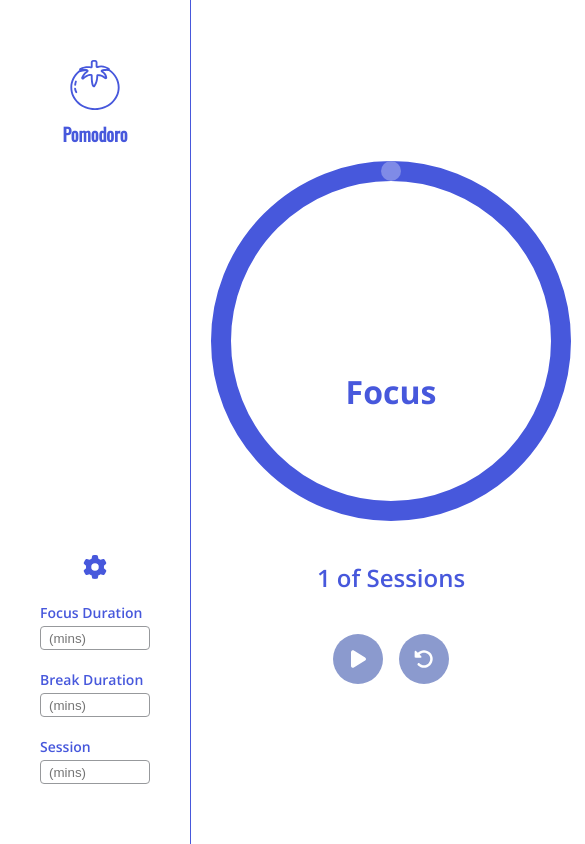
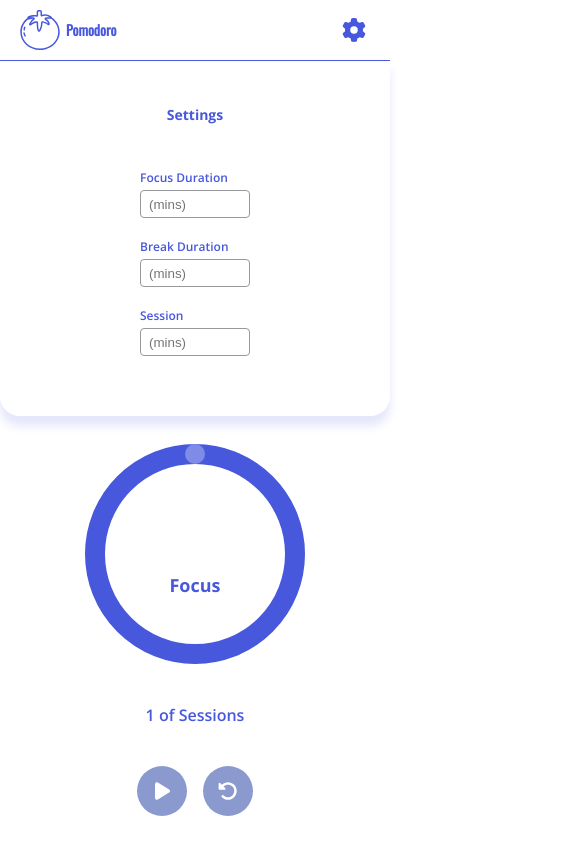
Before and after one commit to Wenying0808/pomodoro, a React (Create React App) app: page / in a window 390 px wide. Shown: the whole page, 585 px wide, since content can reach past the window. Built offline with nearby package versions, Linux system fonts and the light colour scheme.

Commit message:
Responsive to Mobile Size

```diff
--- a/src/App.css
+++ b/src/App.css
@@ -8,17 +8,74 @@
 }
 
 .Wrapper{
+  box-sizing: border-box;
+
+  position: fixed;
+  top: 0px;
+  left: 125px;
   display: flex;
+  flex-direction: row;
+
+  height: 100%;
+  width: calc(100% - 71px);
 }
-.pane{
-  display: flex;
-  padding: 60px 40px;
+
+
+
+.settings-pane{
+  box-sizing: border-box;
+  display: inline-flex;
+  height: 100vh;
+  padding: 100px 40px;
   flex-direction: column;
-  justify-content: space-between;
+  justify-content: center;
   align-items: center;
-  align-self: stretch;
+  gap: 40px;
 
-  border-right: 1px solid var(--RoyalBlue, #4758DC);
+  border-radius: 0px 20px 20px 0px;
+  background: var(--White, #FFF);
+  box-shadow: 5px 5px 10px 0px rgba(71, 88, 220, 0.15);
+
+
+
+}
+
+/*Add animation*/
+
+/*Horizontal Slide*/
+@keyframes slideInX {
+  from {
+    transform: translateX(-100%);
+  }
+  to {
+    transform: translateX(0);
+  }
+}
+
+/*Vertical Slide*/
+@keyframes slideInY {
+  from {
+    transform: translateY(-100%);
+  }
+  to {
+    transform: translateY(0);
+  }
+}
+
+.settings-pane.slide-in{
+  animation: slideInX 0.5s ease-in-out;
+}
+
+
+
+.settings-pane-title{
+  color: var(--RoyalBlue, #4758DC);
+  font-family: "Open Sans";
+  font-size: 18px;
+  font-style: normal;
+  font-weight: 700;
+  line-height: 28px; /* 155.556% */
+
 }
 
 .settings{
@@ -45,10 +102,11 @@
   font-weight: 600;
   line-height: normal;
 }
+
 input{
   box-sizing: border-box;
   width: 110px;
-  height: 24px;
+  height: 28px;
   padding: 8px;
   border-radius: 4px;
   border: 1px solid var(--Manatee, #97999C);
@@ -64,8 +122,12 @@ input:active{
 
 
 .timer{
+  box-sizing: border-box;
+
+  position: relative;
   flex-grow: 1;
-  height:calc(100vh - 40px);
+  height: 100vh;
+  width: 100vw;
 
   display: flex;
   padding: 20px;
@@ -87,23 +149,6 @@ input:active{
   line-height: normal;
 }
 
-.session-name{
-  color: var(--RoyalBlue, #4758DC);
-  font-family: "Open Sans";
-  font-size: 32px;
-  font-style: normal;
-  font-weight: 700;
-  line-height: normal;
-}
-
-.session-name-break{
-  color: var(--Lavender, #BB6BD9);
-}
-
-.session-name-complete{
-  color: var(--Salem, #058F23);
-}
-
 .session-display{
   color: var(--RoyalBlue, #4758DC);
   font-family: "Open Sans";
@@ -118,3 +163,51 @@ input:active{
   align-items: center;
   gap: 16px;
 }
+
+
+@media only screen and (max-width: 767px) {
+
+  .Wrapper{
+    position: fixed;
+    top: 61px;
+    left: 0px;
+
+    flex-direction: column;
+
+    width: 100%;
+    height: calc(100% - 61px);
+  }
+
+
+  .settings-pane{
+    display: flex;
+    box-sizing: border-box;
+    height: auto;
+    width:100vw;
+    padding: 40px 0px 60px  0px;
+
+    border-radius: 0px 0px 20px 20px;
+    box-shadow: 0px 10px 10px 0px rgba(71, 88, 220, 0.15);
+  }
+
+  .settings-pane.slide-in{
+    animation: slideInY 0.5s ease-in-out;
+  }
+
+  .settings-pane-title{
+    font-size: 14px;
+  }
+
+  .input-label{
+    font-size: 12px;
+  }
+
+  .remaining-time{
+    font-size: 40px;
+  }
+
+  .session-display{
+    font-size: 16px;
+  }
+
+}
--- a/src/App.js
+++ b/src/App.js
@@ -1,13 +1,10 @@
-
 import './App.css';
 import React, {useState, useEffect} from 'react';
+import Navbar from './navbar/navbar';
 import TimerButton from './timerButton/timerButton';
 import { faPlay, faPause, faRotateLeft } from '@fortawesome/free-solid-svg-icons';
 import beepSound from './audio_BeepSound.wav';
-import Logo from './logo/logo';
-import IconButton from './IconButton/IconButton';
-import { FontAwesomeIcon } from '@fortawesome/react-fontawesome';
-import { faGear } from '@fortawesome/free-solid-svg-icons';
+
 import CircularProgressTimer from './curcularProgress/circularProgressTimer';
 
 
@@ -23,14 +20,25 @@ function App() {
   const [isSettingsEmpty, setIsSettingsEmpty] = useState (true);
   const [isSettingsVisible, setIsSettingsVisible] = useState (true);
   const [progressValue, setProgressValue] = useState(0);
+  const [radius, setRadius] = useState(window.innerWidth < 767 ? 100 : 170);
+
+  /*Make sure the timer dynamically changes when resizing - to be fixed */
+  useEffect(() => {
+    const handleResize = () => {
+      setRadius(window.innerWidth < 767 ? 100 : 170); // Update radius based on window width
+    };
+
+    window.addEventListener('resize', handleResize);
+
+    return () => {
+      window.removeEventListener('resize', handleResize);
+    };
+  }, []);
 
 
   useEffect (() => {
     let interval;
     if (timerRunning) {
-
-
-
       // Decrease remaining time every second
       interval = setInterval(() => {
         //create an array which contains minutes and seconds as separate string, then convert string to number by parseFloat
@@ -51,13 +59,17 @@ function App() {
           beepAudio.play();
         }
 
+
         //calculate animation of circular progress
-        const duration = timerType === 'Focus' ? focusDuration : breakDuration;
-        const circumference = 2 * Math.PI * 170 // radius is 90
-        const progressIncrement = circumference / (duration * 60); // Calculate the increment per second to reach 1000
-        const newProgress = progressValue + progressIncrement;
-        const progress = Math.min(newProgress, circumference); // Ensure progress doesn't exceed 1000
-        setProgressValue(progress);
+
+          const duration = timerType === 'Focus' ? focusDuration : breakDuration;
+          const circumference = 2 * Math.PI * radius
+          const progressIncrement = circumference / (duration * 60); // Calculate the increment per second to reach 1000
+          //const newProgress = progressValue + progressIncrement;
+
+          //make sure that the progressValue is up-to-date when resizing
+          setProgressValue(prevProgressValue => prevProgressValue + progressIncrement);
+
 
         //check if the timer has reached 00:00
         if (newTime === '00:00') {
@@ -95,7 +107,7 @@ function App() {
     }
     return () => clearInterval(interval); // Cleanup on unmount
 
-  }, [timerRunning, timerType, remainingTime, sessionCount, totalSessionCount, focusDuration, breakDuration]);
+  }, [timerRunning, timerType, remainingTime, sessionCount, totalSessionCount, focusDuration, breakDuration, progressValue, radius]);
 
   const formatTime = (durationInSeconds) => {
     const minutes = Math.floor(durationInSeconds / 60);
@@ -146,12 +158,14 @@ function App() {
 
   return (
     <div className='App'>
+      <Navbar onClickSettings={toggleSettingsVisibility}/>
       <div className='Wrapper'>
-        <div className='pane'>
-          <Logo/>
+        {isSettingsVisible && (
+        <div className={`settings-pane ${isSettingsVisible ? 'slide-in' : ''}`}>
+          <div className='settings-pane-title'>
+            Settings
+          </div>
           <div className='settings'>
-            <IconButton icon={<FontAwesomeIcon icon={faGear} size="xl"></FontAwesomeIcon>} tooltipText={isSettingsVisible? "Hide Settings" :"Show Settings"} onClick={toggleSettingsVisibility}/>
-            {isSettingsVisible && (
               <><div className='focus-duration'>
                 <span className='input-label'>Focus Duration </span>
                 <input type='number' id='focus-duration' name='focus-duration' placeholder='(mins)' value={focusDuration} min='1' max='60' required onChange={handleFocusDurationChange}></input>
@@ -162,11 +176,9 @@ function App() {
                   <span className='input-label'>Session</span>
                   <input type='number' id='total-session-count' name='total-session-count' placeholder='(mins)' value={totalSessionCount} min='1' max='100' required onChange={handleTotalSessionCountChange}></input>
                 </div></>
-            )}
-
 
           </div>
-        </div>
+        </div>)}
 
 
         <div className='timer'>
--- a/src/IconButton/IconButton.jsx
+++ b/src/IconButton/IconButton.jsx
@@ -7,18 +7,18 @@ const IconButton = (
     icon,
     onClick,
     onMouseover,
-    tooltipText,
+
     }) => {
         const getClassName = () => {
             let className = `IconButtonDiv ${disabled ? "disabled" : ""}`;
             return className;
         };
     return(
-        <Tooltip tooltipText={tooltipText} >
+
             <div className={getClassName()} onClick={onClick} onMouseOver={onMouseover}>
             {icon}
             </div>
-        </Tooltip>
+
 
         );
 };
--- a/src/curcularProgress/circularProgressTimer.jsx
+++ b/src/curcularProgress/circularProgressTimer.jsx
@@ -7,25 +7,37 @@ import { faCheck } from '@fortawesome/free-solid-svg-icons';
 
 const CircularProgressTimer = ({ value, remainingTime, sessionName }) => {
     let trackColor;
-    let renamingDisplayContent;
+    let remainingDisplayContent;
+    let TimerSize = 360;
+
+    if (window.innerWidth < 767) {
+      TimerSize = 220;
+    }
+
+    const cx = TimerSize/2; // Center x-coordinate
+    const cy = TimerSize/2; // Center y-coordinate
+    const radius = (TimerSize-20)/2;
+    const circumference = 2 * Math.PI*radius;
+
+
+
     if (sessionName === 'Complete') {
       trackColor = 'var(--Salem, #058F23)';
-      renamingDisplayContent = <FontAwesomeIcon icon={faCheck} size='lg' color={trackColor} x="50%" y="45%"/>;
+      remainingDisplayContent = <FontAwesomeIcon icon={faCheck} size='lg' color={trackColor} />;
     } else {
       trackColor = sessionName === 'Break' ? 'var(--Jaffa, #F2994A)' : 'var(--RoyalBlue, #4758DC)';
-      renamingDisplayContent = <tspan className="remaining-time" x="50%" y="45%" fontSize="72" fontWeight="700" >{remainingTime}</tspan>
+      remainingDisplayContent = <tspan className="remaining-time" x="50%" y="45%" fontSize="72" fontWeight="700" >{remainingTime}</tspan>
     }
 
-
     return (
-      <svg className="circular-progress" width="360" height="360" viewBox="0 0 360 360">
-        <circle className="progress-track" cx="180" cy="180" r="170" style={{ stroke: trackColor }} />
+      <svg className="circular-progress" width={TimerSize} height={TimerSize} viewBox={`0 0 ${TimerSize} ${TimerSize}`}>
+        <circle className="progress-track" cx={cx} cy={cy} r={radius} style={{ stroke: trackColor }} />
         {sessionName !== 'Complete' && (
-          <circle className="progress-indicator" cx="180" cy="180" r="170" style={{ strokeDasharray: `${value}, 1700` }} />
+          <circle className="progress-indicator" cx={cx} cy={cy} r={radius} style={{ strokeDasharray: `${value}, ${circumference}` }} />
         )}
 
-        <text x="50%" y="50%" dominantBaseline="middle" textAnchor="middle" transform="rotate(90, 180, 180)"> {/* rotate text 90 degrese clockwisely as the svg in  css rotate -90 degree*/}
-          {renamingDisplayContent}
+        <text x="50%" y="50%" dominantBaseline="middle" textAnchor="middle" transform={`rotate(90, ${cx}, ${cy})`}> {/* rotate text 90 degrese clockwisely as the svg in  css rotate -90 degree*/}
+          {remainingDisplayContent}
           <tspan className={`session-name ${sessionName === 'Complete' ? 'session-name-complete' : sessionName === 'Break' ? 'session-name-break' : ''}`}  x="50%" y="65%" textAnchor="middle" fontSize="32" fontWeight="700"  fill={trackColor} >{sessionName}</tspan>
         </text>
       </svg>
--- a/src/logo/logo.css
+++ b/src/logo/logo.css
@@ -8,7 +8,7 @@
 }
 
 .logo img{
-    width:50px;
+    width: 50px;
     height: 50px;
     fill: var(--RoyalBlue, #4758DC);
 }
@@ -21,3 +21,20 @@ span{
     font-weight: 600;
     line-height: 28px; /* 155.556% */
 }
+
+@media only screen and (max-width: 767px) {
+    .logo{
+        flex-direction: row;
+        gap: 6px;
+    }
+    .logo img{
+        width: 25px; /* fix me*/
+        height: 25px; /* fix me*/
+    }
+
+    span{
+        font-size: 14px;
+        line-height: 18px;
+    }
+
+  }
--- a/src/navbar/navItem.css
+++ /dev/null
@@ -1,27 +0,0 @@
-@import url('https://fonts.googleapis.com/css2?family=Open+Sans:wght@400;600;700&display=swap');
-
-li{
-    list-style-type: none;
-}
-
-a{
-    display: flex;
-    width: 160px;
-    padding: 20px;
-    align-items: center;
-    gap: 20px;
-
-    cursor: pointer;
-}
-
-a:hover{
-    background: var(--Zumtho, #E1EBFF);
-}
-
-.label{
-    font-family: "Open Sans";
-    font-size: 18px;
-    font-style: normal;
-    font-weight: 600;
-    line-height: normal;
-}
--- a/src/navbar/navbar.css
+++ b/src/navbar/navbar.css
@@ -1,39 +1,40 @@
 .navbar{
+    box-sizing: border-box;
+
     position: fixed;
     top: 0;
     left: 0;
     height: 100vh;
 
+    width: auto;
+
 
     display: flex;
-    padding: 60px 0px;
+    padding: 60px 30px;
     flex-direction: column;
     justify-content: space-between;
     align-items: center;
     align-self: stretch;
 
+    background: var(--White, #FFF);
     border-right: 2px solid var(--RoyalBlue, #4758DC);
 
     z-index:1000;
 }
 
-.navItems{
+@media only screen and (max-width: 767px) {
 
-    display: flex;
-    flex-direction: column;
-    justify-content: center;
-    align-items: flex-start;
+    .navbar {
 
-    margin: 0;
-    padding: 0;
+        height: auto;
+        width: 100%;
+        padding: 10px 20px;
 
-    list-style-type: none;
-}
+        flex-direction: row;
 
-.navItems a{
-    text-decoration: none;
-}
+        border-right: none;
+        border-bottom: 1px solid var(--RoyalBlue, #4758DC);
+    }
 
-.block{
-    height: 84px;
-}
+
+  }
--- a/src/navbar/navbar.jsx
+++ b/src/navbar/navbar.jsx
@@ -1,19 +1,16 @@
 import React from "react";
-import NavItem from "./navItem";
 import Logo from "../logo/logo";
-import { faClock, faGear } from '@fortawesome/free-solid-svg-icons';
+import IconButton from "../IconButton/IconButton";
+import { FontAwesomeIcon } from "@fortawesome/react-fontawesome";
+import { faGear } from '@fortawesome/free-solid-svg-icons';
 import './navbar.css';
 
 
-export const Navbar = () => {
+export const Navbar = ({onClickSettings}) => {
     return(
         <div className='navbar'>
             <Logo/>
-            <ul className='navItems'>
-                <NavItem to='./timer' icon={faClock} label='Timer' />
-                <NavItem to='./settings' icon={faGear} label='Settings' />
-            </ul>
-            <div className='block'></div>
+            <IconButton icon={<FontAwesomeIcon icon={faGear} size="xl"></FontAwesomeIcon>} onClick={onClickSettings}/>
         </div>
     );
 };
```
Also changed, not shown: src/curcularProgress/circularProgressTimer.css (+24 -0 lines), src/logo/logo.jsx (+1 -1 lines), src/navbar/navItem.jsx (deleted, +0 -19 lines), 2 other files (tests, documents, lock files or other folders).
